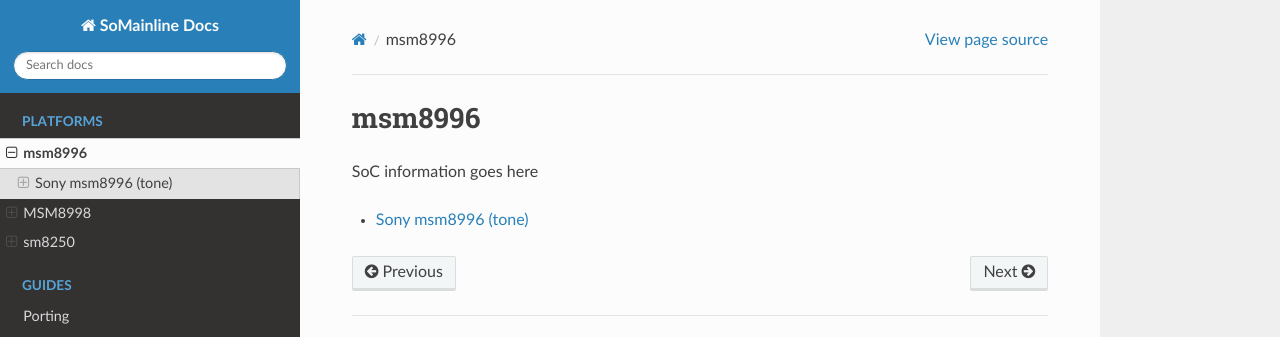
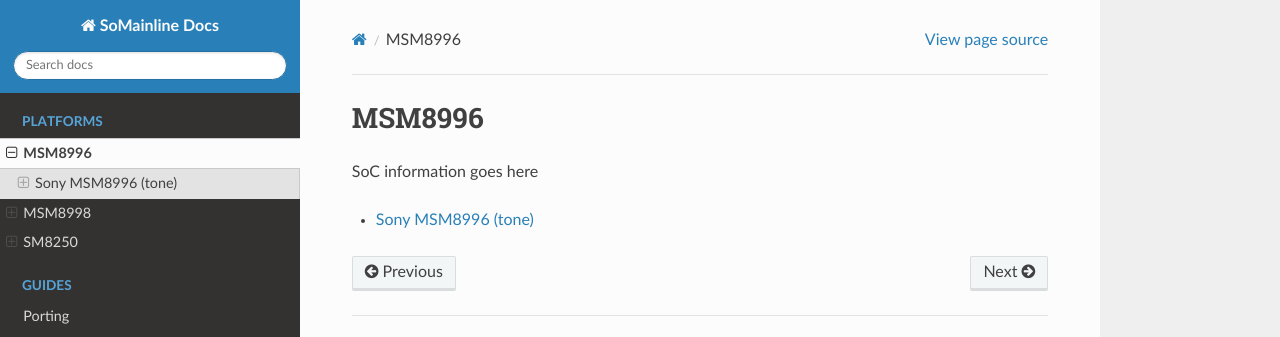
Before and after one commit to SoMainline/docs.somainline.org-deploy, a Sphinx documentation site: the page built from source/platform/msm8996/index.rst, in a window 1280 px wide. Shown: the top 337 px of the page. Built offline with Sphinx 7.4.7 and the Read the Docs theme 2.0.0, drawn with Linux system fonts in a browser that asks for light colours.

Commit message:
Capitalize MSM/SM

```diff
--- a/source/platform/msm8996/index.rst
+++ b/source/platform/msm8996/index.rst
@@ -1,4 +1,4 @@
-msm8996
+MSM8996
 =======
 
 SoC information goes here
--- a/source/platform/msm8996/sony/index.rst
+++ b/source/platform/msm8996/sony/index.rst
@@ -1,4 +1,4 @@
-Sony msm8996 (tone)
+Sony MSM8996 (tone)
 ===================
 
 SoC information goes here
--- a/source/platform/sm8250/index.rst
+++ b/source/platform/sm8250/index.rst
@@ -1,4 +1,4 @@
-sm8250
+SM8250
 =======
 
 SoC info goes here
```
